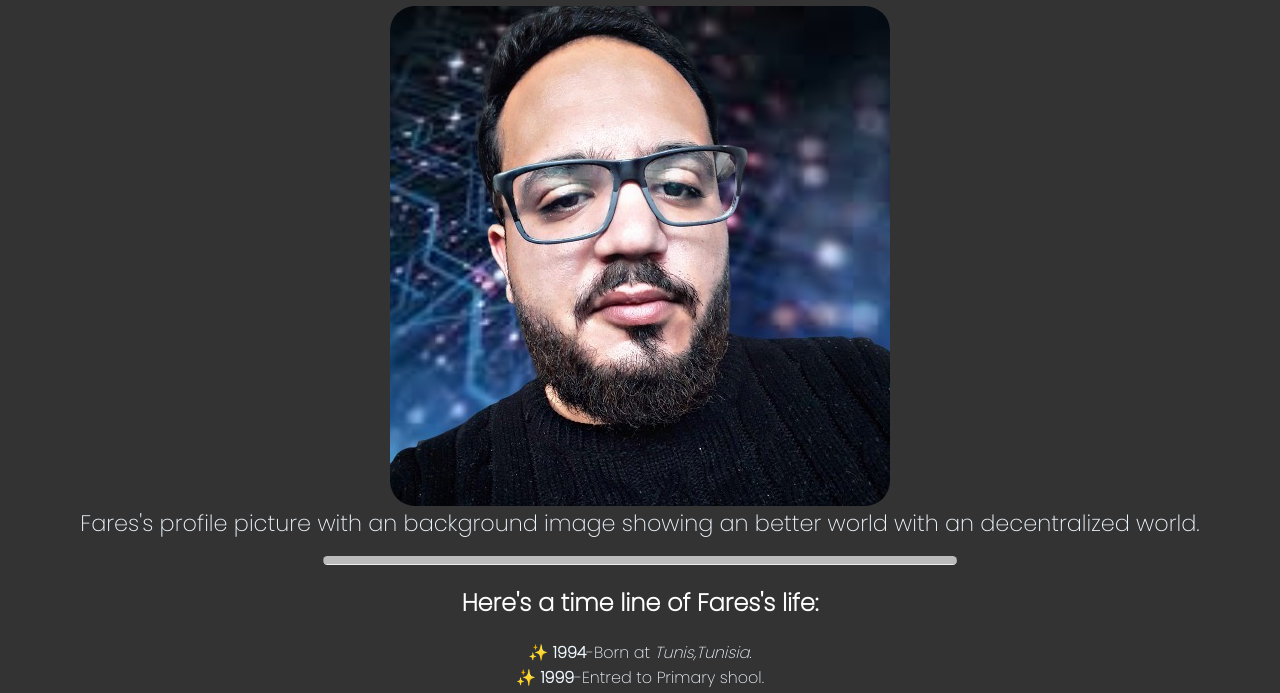
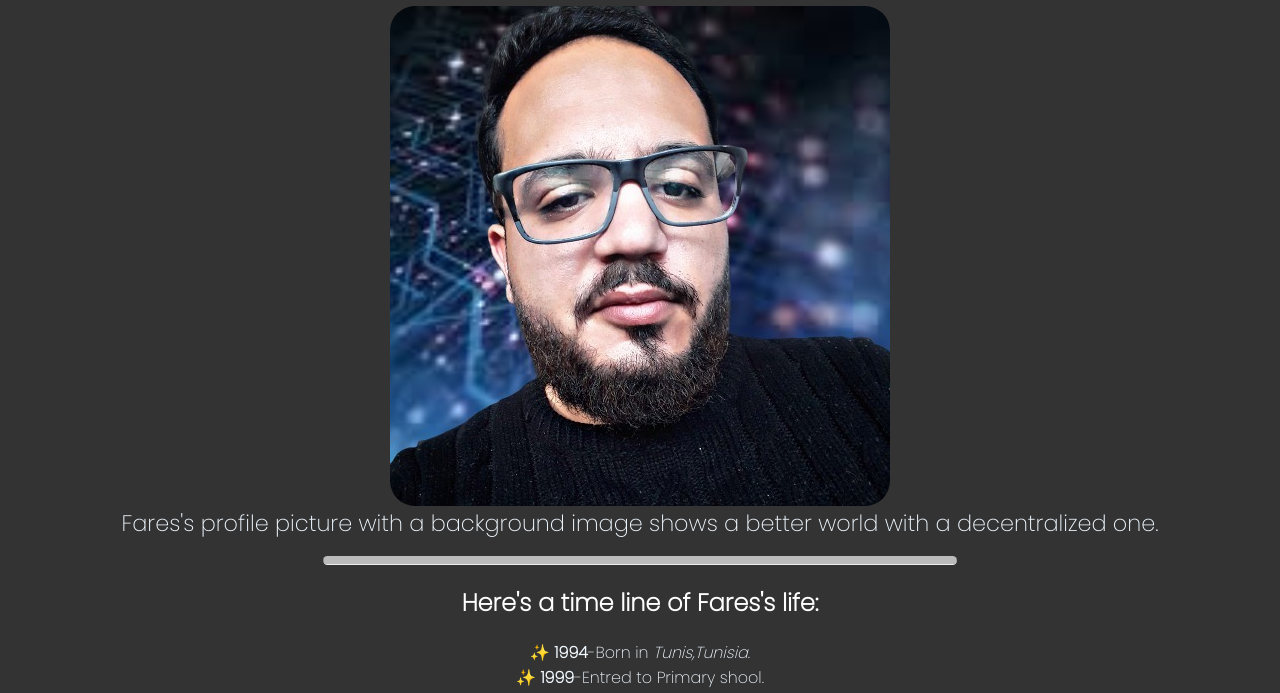
Before and after one commit to Faresboui/My-second-html-css-code, a plain HTML site: page index.html in a window 1280 px wide. Shown: the part 237-930 px from the top of the page. Drawn offline with Linux system fonts and the light colour scheme.

Commit message:
txt modification

```diff
--- a/index.html
+++ b/index.html
@@ -36,15 +36,15 @@
           alt="Sboui-Fares-picture"
         />
         <figcaption id="img-caption">
-          Fares's profile picture with an background image showing an better
-          world with an decentralized world.
+          Fares's profile picture with a background image shows a better world
+          with a decentralized one.
         </figcaption>
       </figure>
       <hr class="rounded1" />
       <section id="tribute-info">
         <h2>Here's a time line of Fares's life:</h2>
         <ul>
-          <li><strong>1994</strong>-Born at <i>Tunis,Tunisia</i>.</li>
+          <li><strong>1994</strong>-Born in <i>Tunis,Tunisia</i>.</li>
           <li><strong>1999</strong>-Entred to Primary shool.</li>
           <li>
             <strong>2012</strong>-Finished the high school with a good
```
